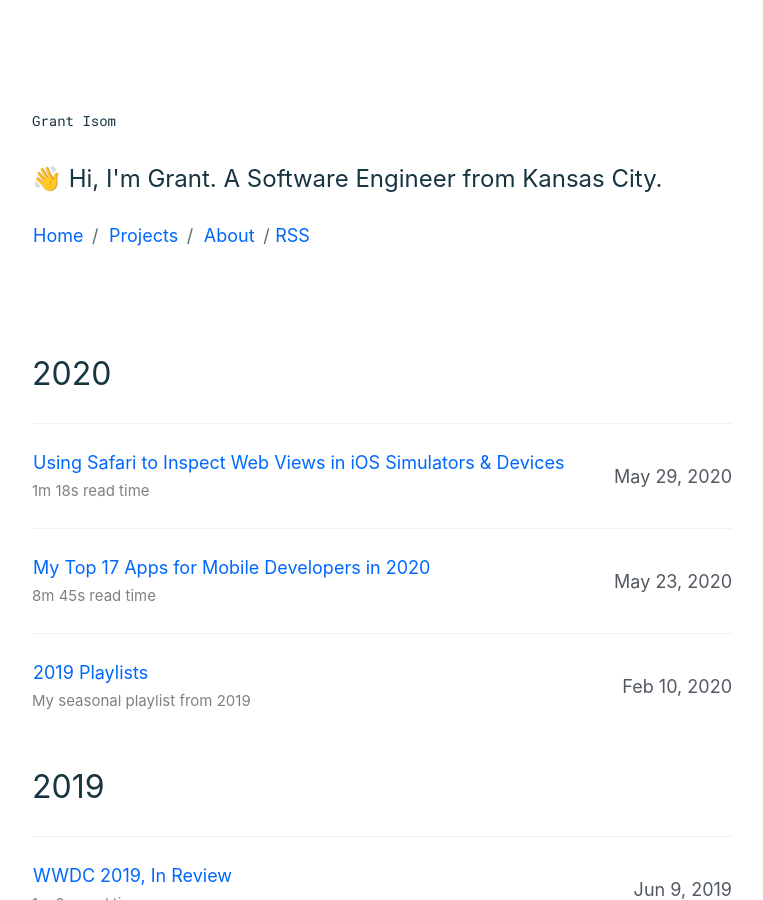
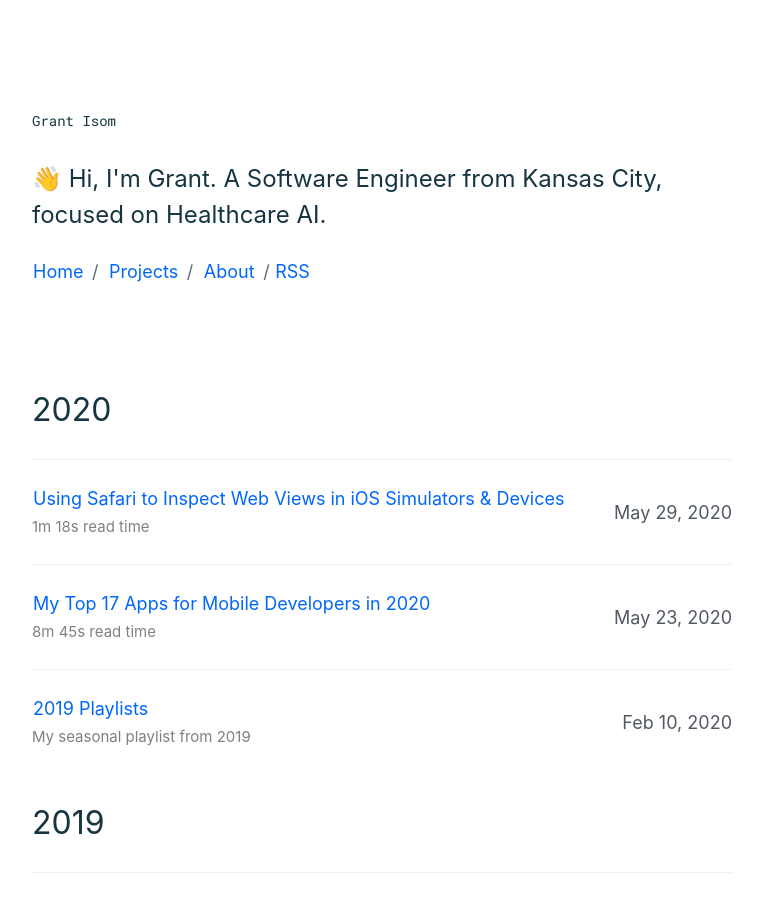
Before and after one commit to glisom/glisom.github.io, a Jekyll site: the page built from index.html, in a window 1280 px wide and 900 px high. Shown: the whole window, without its empty margins (258-1021 px from the left). Built offline with Jekyll 4.4.1, drawn with Linux system fonts in a browser that asks for light colours.

Commit message:
Update _config.yml

```diff
--- a/_config.yml
+++ b/_config.yml
@@ -3,7 +3,7 @@ plugins:
   - jekyll-feed
 title: "Grant Isom"
 description: >
-  👋 Hi, I'm Grant. A Software Engineer from Kansas City.
+  👋 Hi, I'm Grant. A Software Engineer from Kansas City, focused on Healthcare AI.
 
 author: Grant Isom
 email: grant.isom@gmail.com
```
